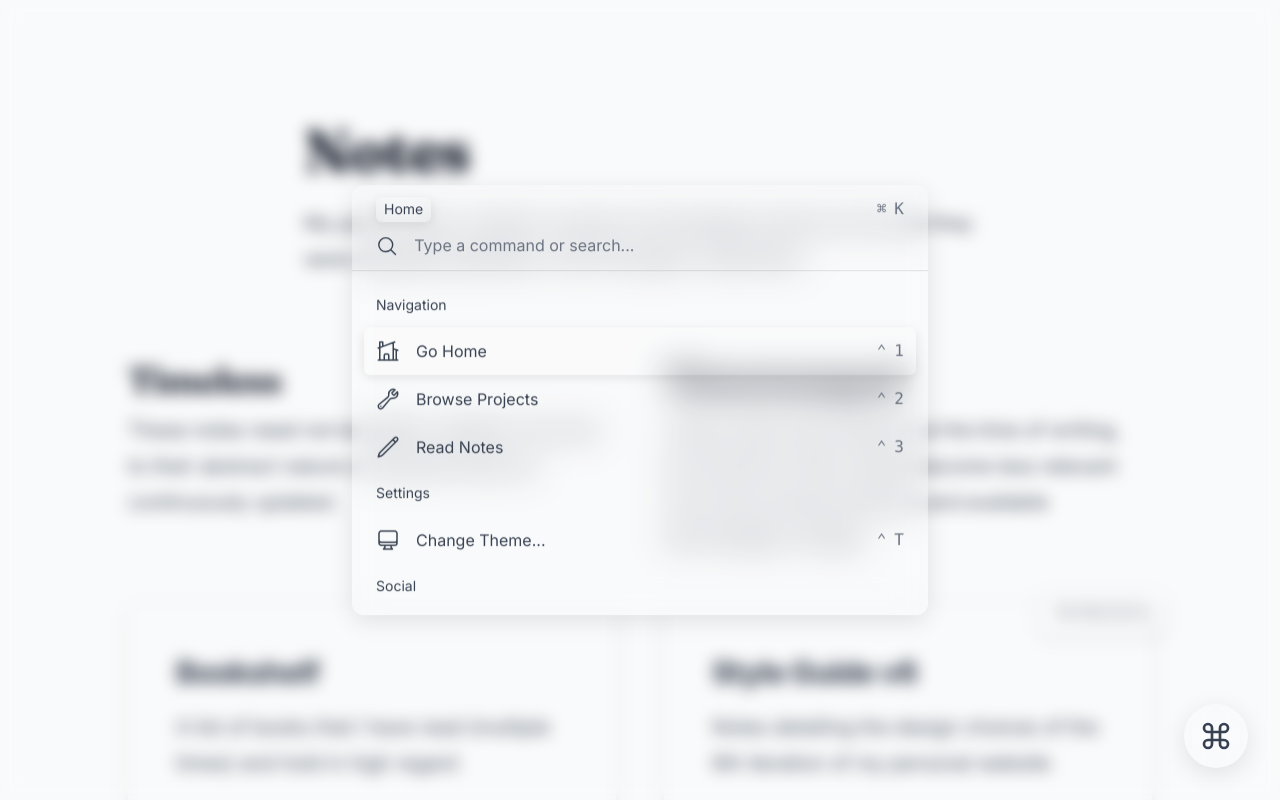
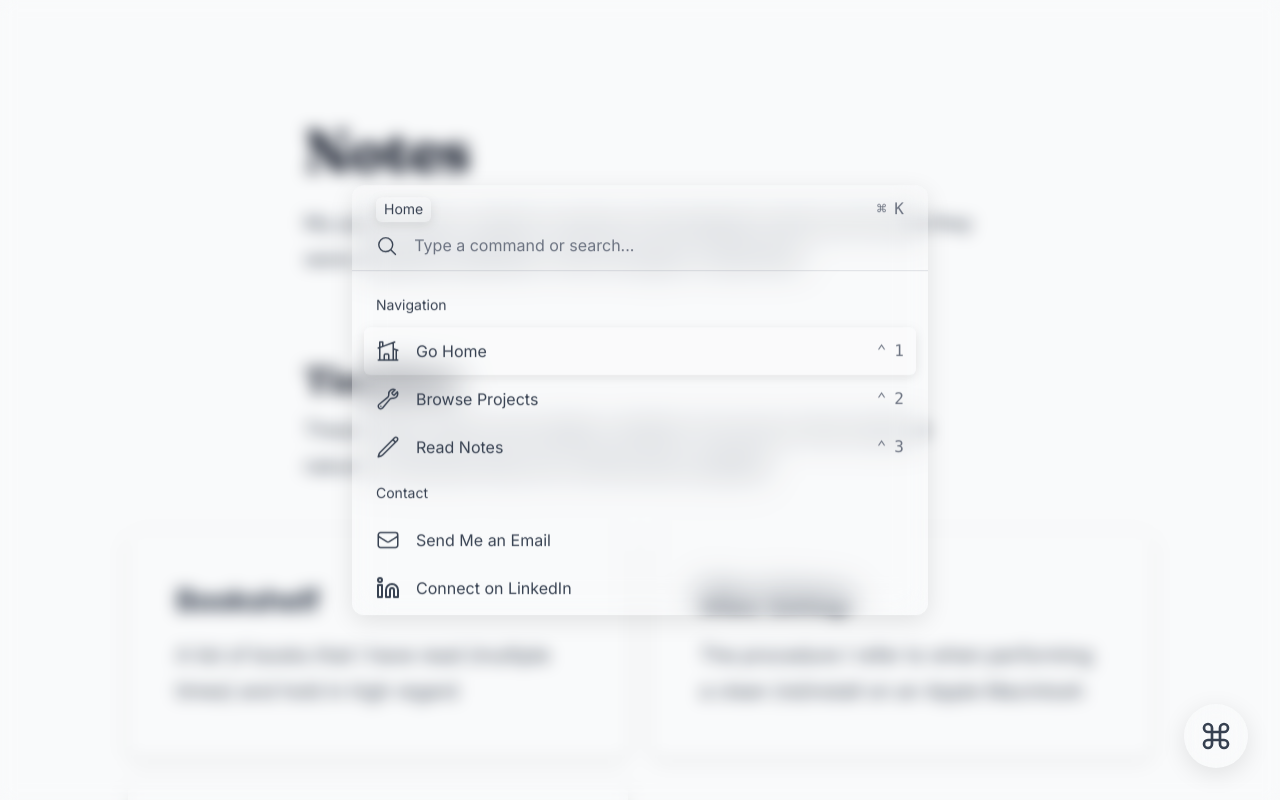
Before and after one commit to nico-bachner/v6, a Next.js app: page /notes in a window 1280 px wide. Both pictures are taken after a click on the button 1216 px from the left and 736 px from the top of the page. Shown: the top 800 px of the page. Built offline with nearby package versions, Linux system fonts and the light colour scheme.

Commit message:
feat: Analytics

```diff
--- a/package.json
+++ b/package.json
@@ -11,6 +11,7 @@
   "dependencies": {
     "@mantine/hooks": "^7.1.5",
     "@radix-ui/react-dialog": "^1.0.5",
+    "@vercel/analytics": "^1.1.1",
     "cmdk": "^0.2.0",
     "next": "13.5.5",
     "next-themes": "^0.2.1",
@@ -26,10 +27,10 @@
     "@trivago/prettier-plugin-sort-imports": "^4.2.0",
     "@types/mdx": "^2.0.9",
     "@types/node": "^18.18.6",
-    "@types/react": "^18.2.30",
+    "@types/react": "^18.2.31",
     "@types/react-dom": "^18.2.14",
     "autoprefixer": "^10.4.16",
-    "eslint": "^8.51.0",
+    "eslint": "^8.52.0",
     "eslint-config-next": "^13.5.6",
     "gray-matter": "^4.0.3",
     "postcss": "^8.4.31",
--- a/src/app/layout.tsx
+++ b/src/app/layout.tsx
@@ -1,3 +1,4 @@
+import { Analytics } from '@vercel/analytics/react'
 import type { Metadata } from 'next'
 import { Fraunces, Inter } from 'next/font/google'
 
@@ -36,6 +37,8 @@ const Layout: React.FC<{ children: React.ReactNode }> = ({ children }) => (
         {children}
         <CommandMenu />
       </Theme>
+
+      <Analytics />
     </body>
   </html>
 )
--- a/src/app/notes/page.tsx
+++ b/src/app/notes/page.tsx
@@ -24,8 +24,8 @@ const Page = async () => {
         </p>
       </div>
 
-      <div className="mx-auto grid max-w-2xl gap-12 lg:max-w-5xl lg:grid-cols-2">
-        <div className="flex flex-col gap-2">
+      <div className="flex flex-col gap-12">
+        <div className="mx-auto flex max-w-2xl flex-col gap-2">
           <h2 className="font-serif text-2xl font-bold tracking-tight text-gray-900 dark:text-gray-100 sm:text-3xl lg:text-4xl">
             Timeless
           </h2>
@@ -36,7 +36,7 @@ const Page = async () => {
           </p>
         </div>
 
-        <div className="flex flex-col gap-6">
+        <div className="mx-auto grid max-w-2xl gap-6 lg:max-w-5xl lg:grid-cols-2">
           {data
             .filter(({ published }) => !published)
             .map(({ title, description, slug }) => (
@@ -45,12 +45,13 @@ const Page = async () => {
                 href={slug}
                 header={title}
                 body={description}
-                className="md:col-span-2 md:odd:col-start-1 md:even:col-start-2"
               />
             ))}
         </div>
+      </div>
 
-        <div className="flex flex-col gap-2 lg:col-start-2 lg:row-start-1">
+      <div className="flex flex-col gap-12">
+        <div className="mx-auto flex max-w-2xl flex-col gap-2">
           <h2 className="font-serif text-2xl font-bold tracking-tight text-gray-900 dark:text-gray-100 sm:text-3xl lg:text-4xl">
             Timestamped
           </h2>
@@ -62,7 +63,7 @@ const Page = async () => {
           </p>
         </div>
 
-        <div className="flex flex-col gap-6">
+        <div className="mx-auto grid max-w-2xl gap-6 lg:max-w-5xl lg:grid-cols-2">
           {data
             .filter(({ published }) => published)
             .sort((a, b) => b.published - a.published)
@@ -73,7 +74,6 @@ const Page = async () => {
                 header={title}
                 body={description}
                 info={new Date(published).toLocaleDateString()}
-                className="md:col-span-2 md:odd:col-start-1 md:even:col-start-2"
               />
             ))}
         </div>
--- a/src/components/client/CommandMenu.tsx
+++ b/src/components/client/CommandMenu.tsx
@@ -22,6 +22,7 @@ import { useState } from 'react'
 import { Dialog } from '@/components/client/Dialog'
 import { CommandIcon } from '@/icons/Command'
 import { GitHubIcon } from '@/icons/GitHub'
+import { LinkedInIcon } from '@/icons/LinkedIn'
 import { cn } from '@/utils/cn'
 
 import { KeyboardShortcut } from '../ui/KeyboardShortcut'
@@ -48,7 +49,7 @@ export const CommandMenu = () => {
       id: 'Home',
       icon: HomeModernIcon,
       title: 'Go Home',
-      group: 'navigation',
+      group: 'Navigation',
       shortcut: 'ctrl+1',
       action: () => {
         router.push('/')
@@ -58,7 +59,7 @@ export const CommandMenu = () => {
       id: 'Projects',
       icon: WrenchIcon,
       title: 'Browse Projects',
-      group: 'navigation',
+      group: 'Navigation',
       shortcut: 'ctrl+2',
       action: () => {
         router.push('/projects')
@@ -68,10 +69,46 @@ export const CommandMenu = () => {
       id: 'Notes',
       icon: PencilIcon,
       title: 'Read Notes',
-      group: 'navigation',
+      group: 'Navigation',
       shortcut: 'ctrl+3',
       action: () => {
         router.push('/notes')
+      },
+    },
+    {
+      id: 'Email',
+      icon: EnvelopeIcon,
+      title: 'Send Me an Email',
+      group: 'Contact',
+      action: () => {
+        window.open('mailto:mail@nbac.me')
+      },
+    },
+    {
+      id: 'LinkedIn',
+      icon: LinkedInIcon,
+      title: 'Connect on LinkedIn',
+      group: 'Contact',
+      action: () => {
+        window.open('https://www.linkedin.com/in/nico-bachner/')
+      },
+    },
+    {
+      id: 'CV',
+      icon: UserIcon,
+      title: 'Curriculum Vitae',
+      group: 'Personal Info',
+      action: () => {
+        window.open('https://read.cv/nico_bachner')
+      },
+    },
+    {
+      id: 'GitHub',
+      icon: GitHubIcon,
+      title: 'Browse my GitHub',
+      group: 'Personal Info',
+      action: () => {
+        window.open('https://github.com/nico-bachner')
       },
     },
     {
@@ -83,7 +120,7 @@ export const CommandMenu = () => {
           ? MoonIcon
           : ComputerDesktopIcon,
       title: 'Change Theme...',
-      group: 'settings',
+      group: 'Settings',
       shortcut: 'ctrl+t',
       action: () => {
         setOpen(true)
@@ -94,7 +131,7 @@ export const CommandMenu = () => {
           id: 'Light Theme',
           icon: SunIcon,
           title: 'Change Theme to Light',
-          group: 'general',
+          group: 'settings',
           action: () => {
             setTheme('light')
           },
@@ -103,7 +140,7 @@ export const CommandMenu = () => {
           id: 'Dark Theme',
           icon: MoonIcon,
           title: 'Change Theme to Dark',
-          group: 'general',
+          group: 'settings',
           action: () => {
             setTheme('dark')
           },
@@ -112,7 +149,7 @@ export const CommandMenu = () => {
           id: 'System Theme',
           icon: ComputerDesktopIcon,
           title: 'Change Theme to System',
-          group: 'general',
+          group: 'settings',
           action: () => {
             setTheme('system')
           },
@@ -120,37 +157,10 @@ export const CommandMenu = () => {
       ],
     },
     {
-      id: 'GitHub',
-      icon: GitHubIcon,
-      title: 'Follow Me on GitHub',
-      group: 'social',
-      action: () => {
-        window.open('https://github.com/nico-bachner')
-      },
-    },
-    {
-      id: 'Email',
-      icon: EnvelopeIcon,
-      title: 'Send Me an Email',
-      group: 'contact',
-      action: () => {
-        window.open('mailto:mail@nbac.me')
-      },
-    },
-    {
-      id: 'CV',
-      icon: UserIcon,
-      title: 'Curriculum Vitae',
-      group: 'miscellaneous',
-      action: () => {
-        window.open('https://read.cv/nico_bachner')
-      },
-    },
-    {
       id: 'Copy URL',
       icon: ClipboardIcon,
       title: 'Copy Current URL',
-      group: 'miscellaneous',
+      group: 'Miscellaneous',
       shortcut: 'ctrl+c',
       action: () => {
         navigator.clipboard.writeText(window.location.href)
@@ -160,7 +170,8 @@ export const CommandMenu = () => {
       id: 'Source',
       icon: CodeBracketIcon,
       title: 'View Source Code',
-      group: 'miscellaneous',
+      group: 'Miscellaneous',
+      shortcut: 'ctrl+u',
       action: () => {
         window.open('https://github.com/nico-bachner/v6')
       },
--- /dev/null
+++ b/src/icons/LinkedIn.tsx
@@ -0,0 +1,16 @@
+export const LinkedInIcon: React.FC<React.SVGProps<SVGSVGElement>> = (
+  props,
+) => (
+  <svg
+    viewBox="0 0 24 24"
+    fill="none"
+    stroke="currentColor"
+    strokeWidth={2}
+    strokeLinecap="round"
+    strokeLinejoin="round"
+    {...props}
+  >
+    <path d="M16 8a6 6 0 0 1 6 6v7h-4v-7a2 2 0 0 0-2-2 2 2 0 0 0-2 2v7h-4v-7a6 6 0 0 1 6-6zM2 9h4v12H2z" />
+    <circle cx={4} cy={4} r={2} />
+  </svg>
+)
```
Also changed, not shown: mdx-components.tsx (+10 -2 lines), src/app/(notes)/sveltekit-theme-switch/page.mdx (+1 -1 lines), 1 other file (tests, documents, lock files or other folders).
